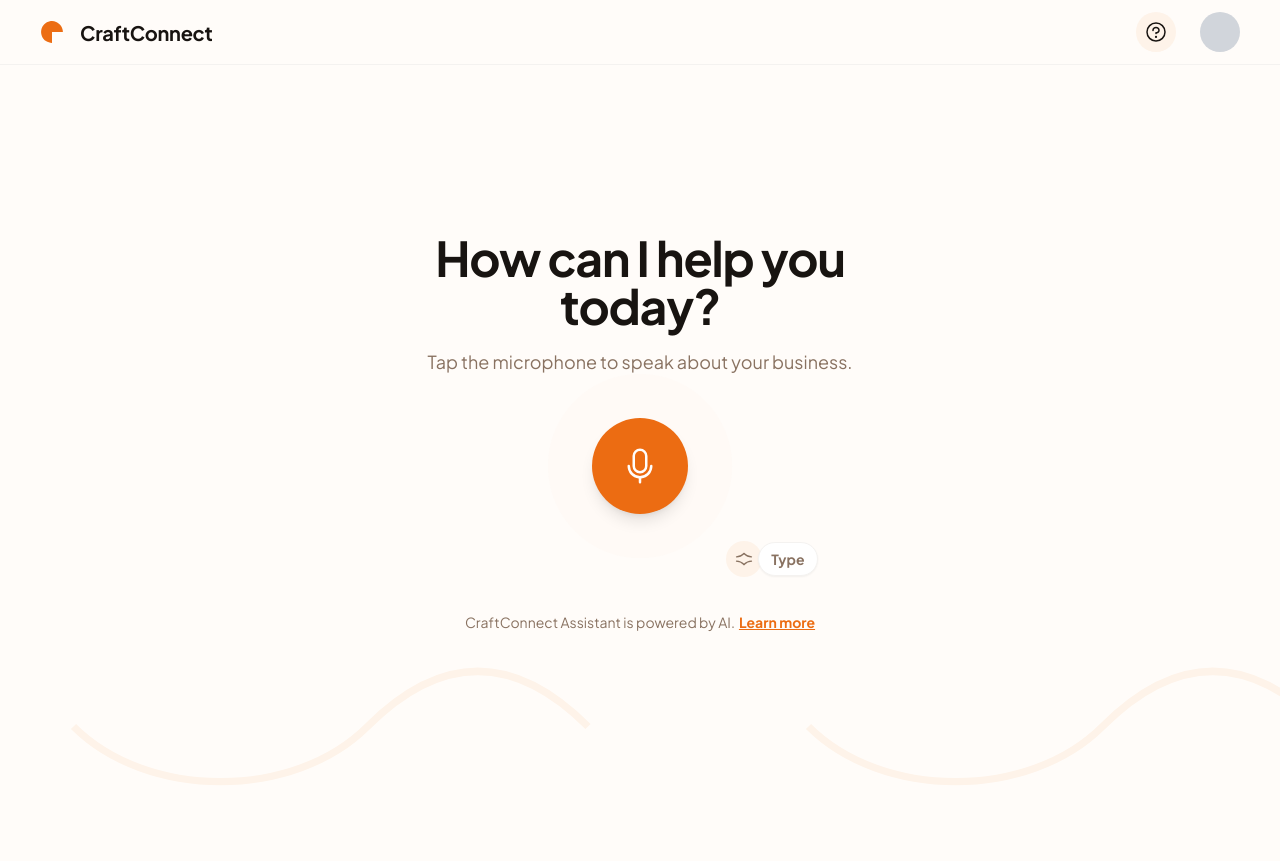
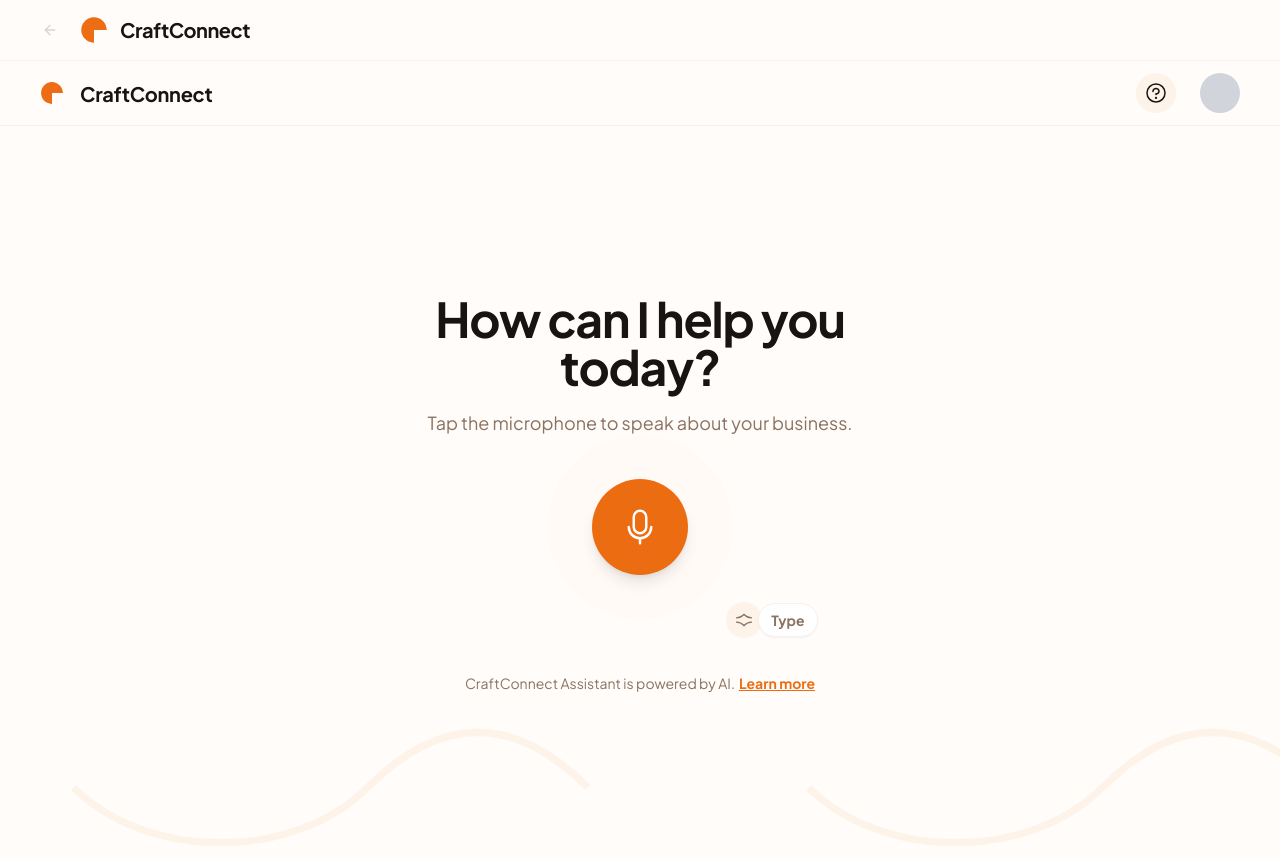
Before and after one commit to microbhuvan/new_craft_connect, a React (Vite) app in the folder frontend/: page / in a window 1280 px wide. Before the commit the page ends 800 px from the top, so only its background shows below. Built offline with nearby package versions, Linux system fonts and the light colour scheme; no server answers.

Commit message:
feat(ui): add global header with consistent back arrow, brand name and logo across all pages via Layout

```diff
--- a/frontend/src/components/Layout.jsx
+++ b/frontend/src/components/Layout.jsx
@@ -1,11 +1,42 @@
 import React from "react";
-import { useNavigate } from "react-router-dom";
+import { useNavigate, useLocation } from "react-router-dom";
+import { ArrowLeft } from "lucide-react";
+
+const Header = () => {
+  const navigate = useNavigate();
+  const location = useLocation();
+  const canGoBack = location.pathname !== "/";
+
+  return (
+    <header className="sticky top-0 z-20 border-b border-[#f4f2f0] bg-[#FFFCF9]/90 backdrop-blur-sm">
+      <div className="mx-auto flex max-w-7xl items-center justify-between px-4 py-3 sm:px-6 lg:px-8">
+        <div className="flex items-center gap-3">
+          <button
+            aria-label="Back"
+            onClick={() => navigate(-1)}
+            disabled={!canGoBack}
+            className={`inline-flex h-9 w-9 items-center justify-center rounded-full transition-colors ${
+              canGoBack ? "text-[#897261] hover:bg-[#fef3e9]" : "text-gray-300 cursor-default"
+            }`}
+          >
+            <ArrowLeft className="h-4 w-4" />
+          </button>
+          <div className="size-7 text-[#ec6d13]" aria-hidden>
+            <svg fill="none" viewBox="0 0 48 48" xmlns="http://www.w3.org/2000/svg"><path d="M24 45.8096C19.6865 45.8096 15.4698 44.5305 11.8832 42.134C8.2967 39.7376 5.5013 36.3314 3.8506 32.3462C2.1999 28.361 1.7679 23.9758 2.6095 19.7452C3.451 15.5145 5.5282 11.6284 8.5783 8.5783C11.6284 5.5282 15.5145 3.451 19.7452 2.6095C23.9758 1.768 28.361 2.1999 32.3462 3.8506C36.3314 5.5013 39.738 8.2967 42.134 11.8833C44.531 15.4698 45.81 19.6865 45.81 24L24 24L24 45.8096Z" fill="currentColor"/></svg>
+          </div>
+          <h1 className="text-xl font-bold tracking-tight text-[#181411]">CraftConnect</h1>
+        </div>
+      </div>
+    </header>
+  );
+};
 
 const Layout = ({ children }) => {
   return (
-    <>
-      <main className="main">{children}</main>
-    </>
+    <div className="min-h-screen w-full bg-[#FFFCF9] text-[#181411]">
+      <Header />
+      <main className="min-h-[calc(100vh-56px)]">{children}</main>
+    </div>
   );
 };
 
```
